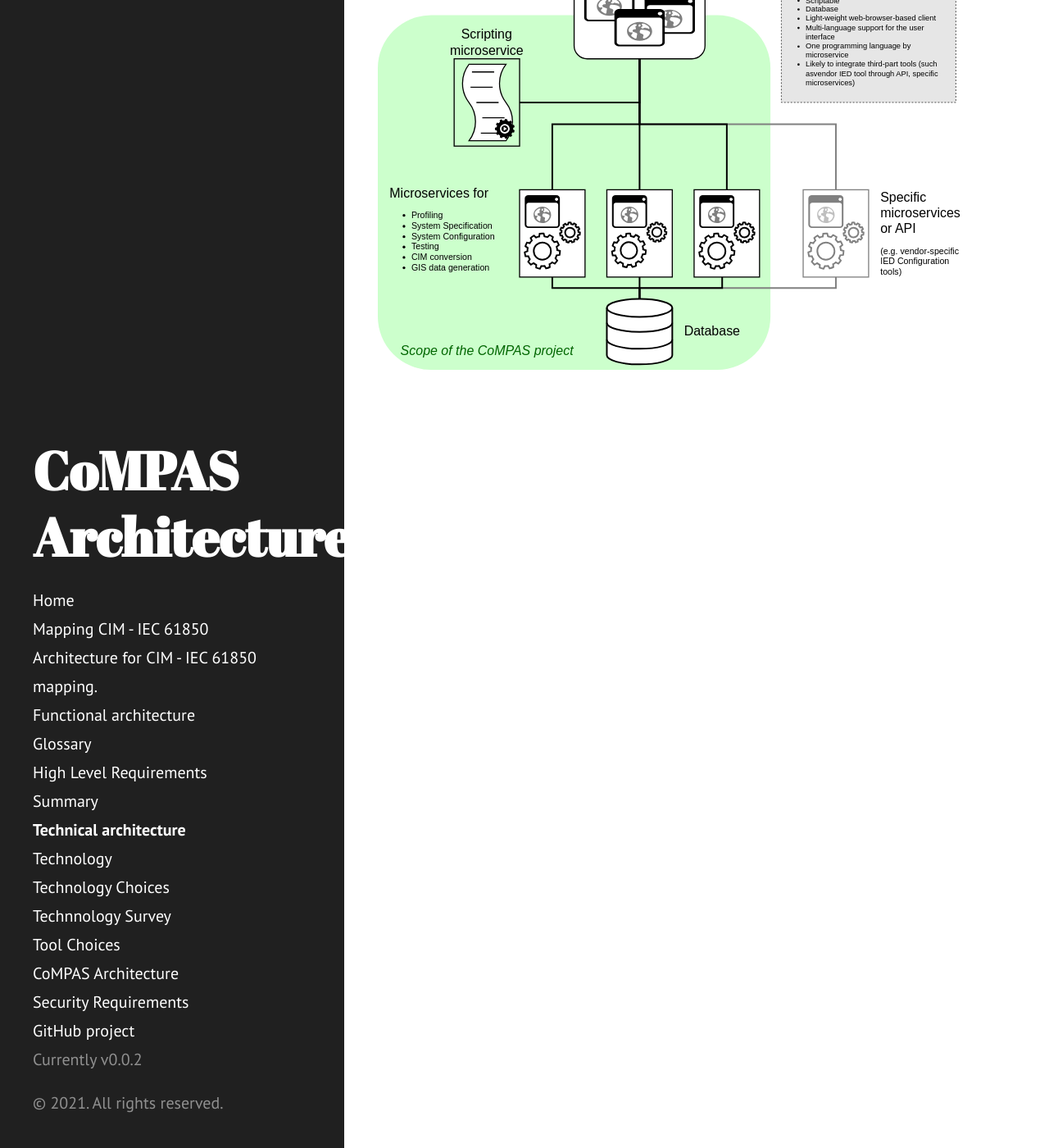
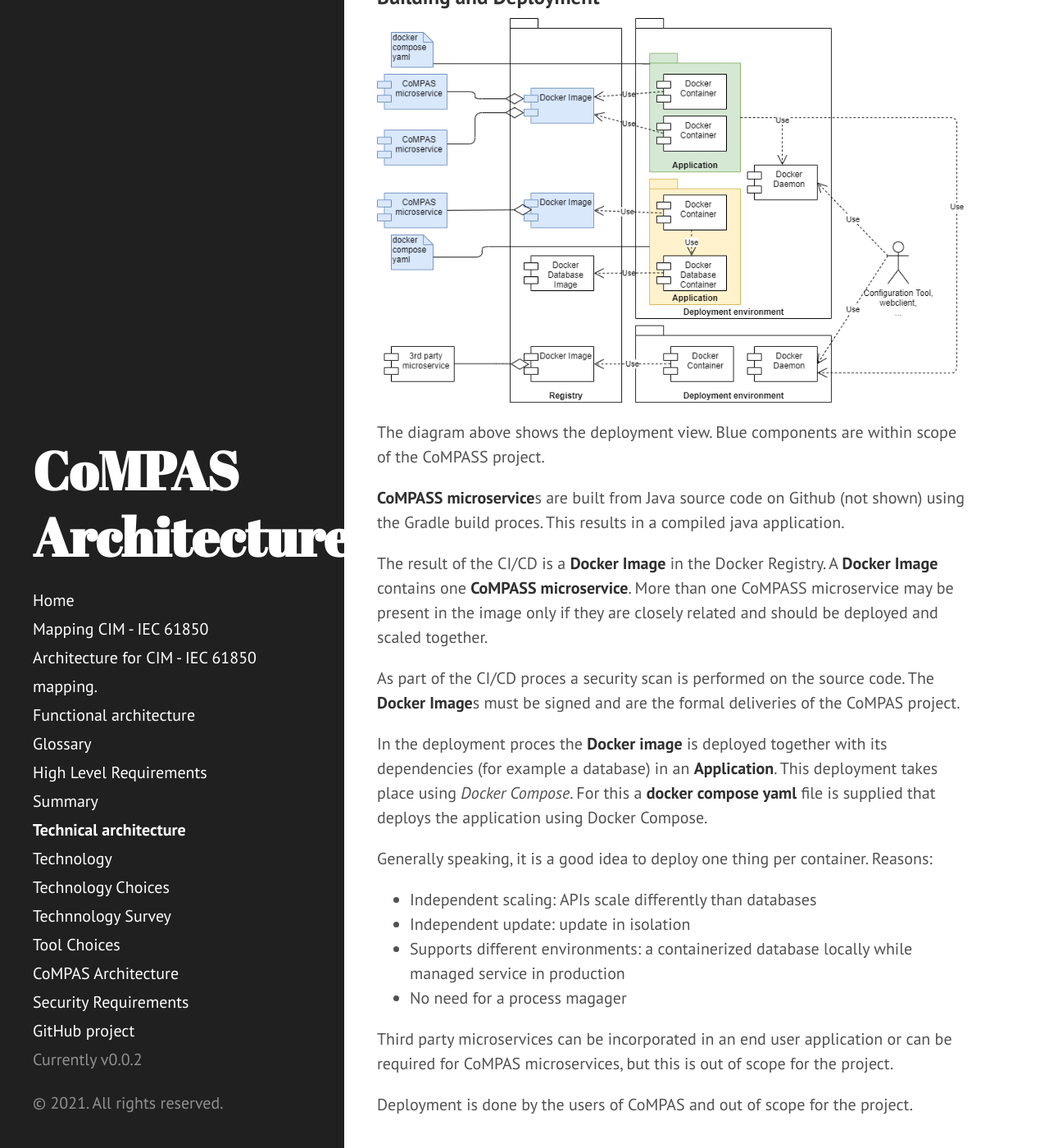
Before and after one commit to com-pas/compas-architecture, a Jekyll site: the page built from TECHNICAL_ARCHITECTURE.md, in a window 1280 px wide and 1400 px high, scrolled down 400 px. Shown: the whole window at 82% size. Built offline with Jekyll 4.4.1, drawn with Linux system fonts in a browser that asks for light colours; our own code applies the rules of GitHub Pages for plain Markdown files; some of the changed text lies outside the part shown.

Commit message:
Technical architecture/deployment view added
Signed-off-by: Jorgen <scubajorgen@gmail.com>

```diff
--- a/TECHNICAL_ARCHITECTURE.md
+++ b/TECHNICAL_ARCHITECTURE.md
@@ -1,5 +1,28 @@
 ## Technical architecture
 
-### Overview
+### Introduction
+This section describes the deployment view of CoMPAS.
 
-![CoMPAS technical overview](./images/CoMPAS_technical_architecture_overview.svg)
+### Building and Deployment
+![](./functional-diagrams/deploy.png)
+
+The diagram above shows the deployment view. Blue components are within scope of the CoMPASS project.
+
+**CoMPASS microservice**s are built from Java source code on Github (not shown) using the Gradle build proces. This results in a compiled java application.
+
+The result of the CI/CD is a **Docker Image** in the Docker Registry. A **Docker Image** contains one **CoMPASS microservice**. More than one CoMPASS microservice may be present in the image only if they are closely related and should be deployed and scaled together.
+
+As part of the CI/CD proces a security scan is performed on the source code. The **Docker Image**s must be signed and are the formal deliveries of the CoMPAS project.
+
+In the deployment proces the **Docker image** is deployed together with its dependencies (for example a database) in an **Application**. This deployment takes place using *Docker Compose*. For this a **docker compose yaml** file is supplied that deploys the application using Docker Compose.
+
+Generally speaking, it is a good idea to deploy one thing per container. Reasons:
+* Independent scaling: APIs scale differently than databases
+* Independent update: update in isolation
+* Supports different environments: a containerized database locally while managed service in production
+* No need for a process magager
+
+
+Third party microservices can be incorporated in an end user application or can be required for CoMPAS microservices, but this is out of scope for the project.
+
+Deployment is done by the users of CoMPAS and out of scope for the project.
```
Also changed, not shown: SUMMARY.md (+1 -1 lines), functional-diagrams/deploy.png (added), 1 other file.
